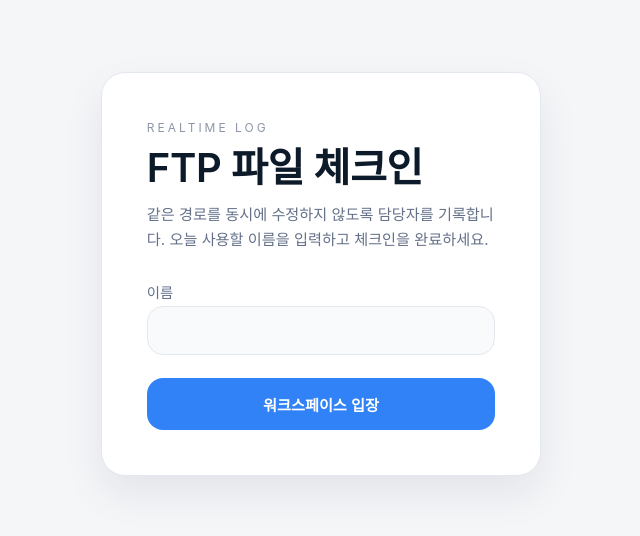
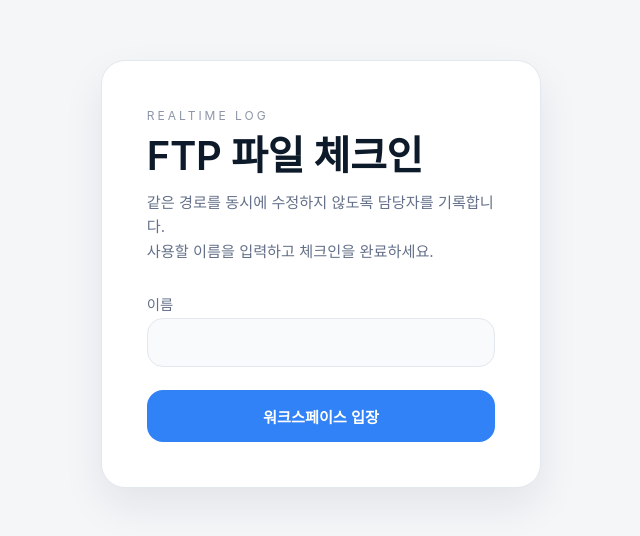
Before and after one commit to heeoneie/FTP-files-checking, a React (Vite) app: page / in a window 1280 px wide. Shown: the part 126-662 px from the top of the page, without its empty margins (319-959 px from the left). Built offline with nearby package versions, Linux system fonts and the light colour scheme; no server answers; a web font is replaced by a local one.

Commit message:
Update LoginForm.tsx

```diff
--- a/src/components/LoginForm.tsx
+++ b/src/components/LoginForm.tsx
@@ -88,8 +88,8 @@ export const LoginForm = () => {
           <p className="auth-panel__eyebrow">Realtime log</p>
           <h1 className="auth-panel__title">FTP 파일 체크인</h1>
           <p className="auth-panel__description">
-            같은 경로를 동시에 수정하지 않도록 담당자를 기록합니다.
-            오늘 사용할 이름을 입력하고 체크인을 완료하세요.
+            같은 경로를 동시에 수정하지 않도록 담당자를 기록합니다. <br />
+            사용할 이름을 입력하고 체크인을 완료하세요.
           </p>
         </div>
 
```
